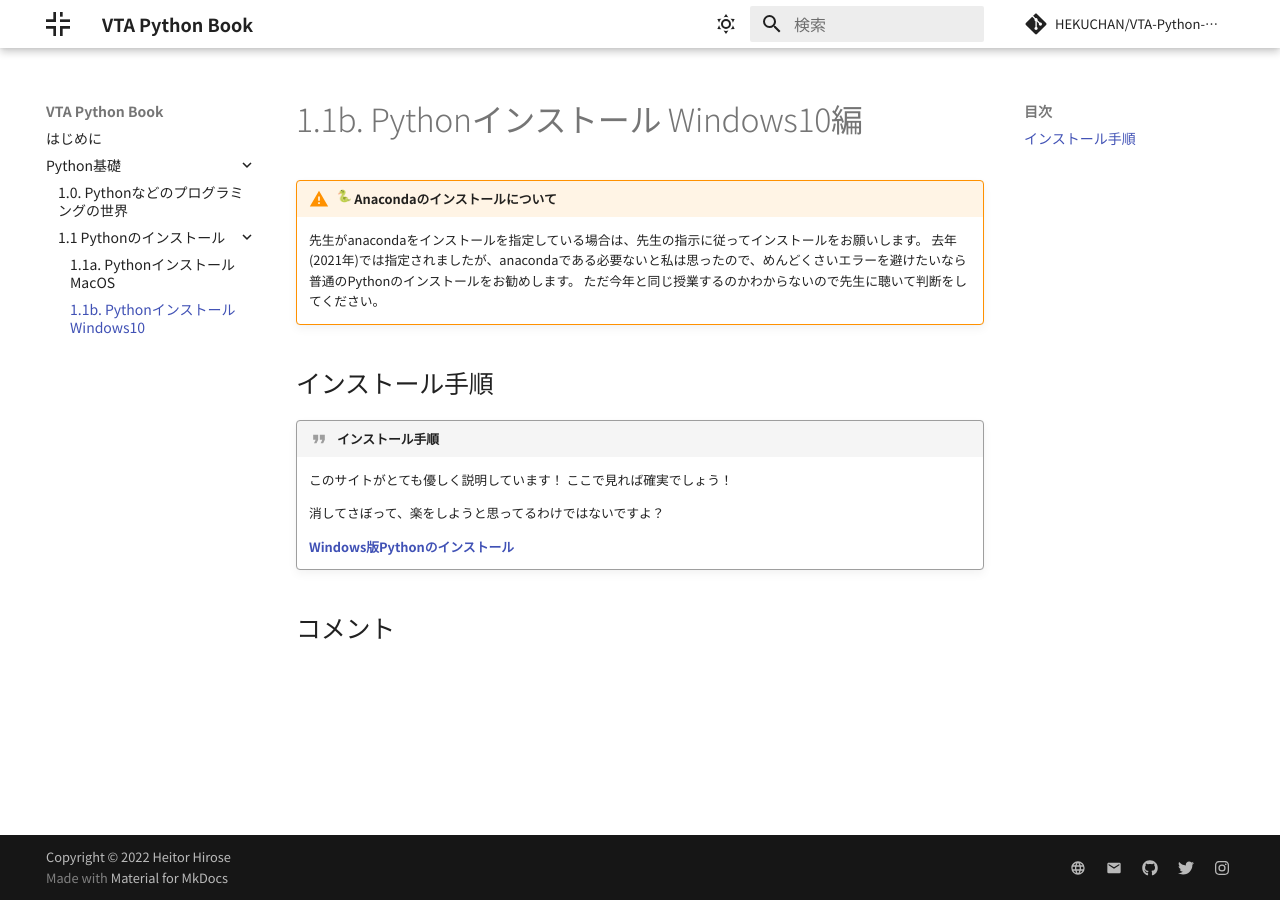
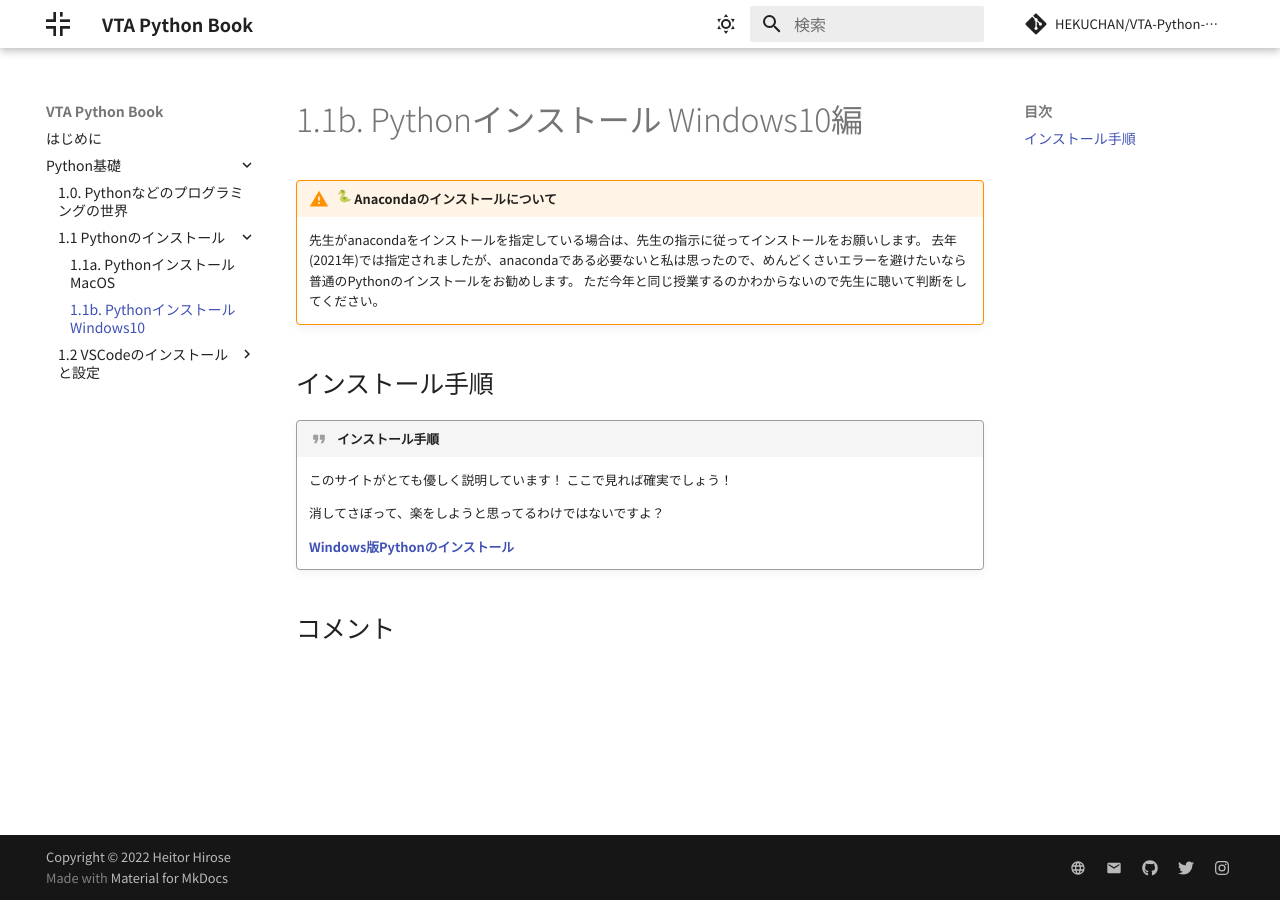
Before and after one commit to HEKUCHAN/VTA-Book, an MkDocs documentation site: the page built from docs/chapter-1/1.1b-windows-install.md, in a window 1280 px wide. Built offline with MkDocs 1.6.1 and Material for MkDocs 9.7.7, drawn with Linux system fonts in a browser that asks for light colours; emoji names are drawn with the system emoji font; comment, search, counter and statistics services are not loaded.

Commit message:
new pages

```diff
--- a/mkdocs.yml
+++ b/mkdocs.yml
@@ -101,3 +101,7 @@
       - 1.1 Pythonのインストール:
         - 1.1a. Pythonインストール MacOS: chapter-1/1.1a-macos-install.md
         - 1.1b. Pythonインストール Windows10: chapter-1/1.1b-windows-install.md
+      - 1.2 VSCodeのインストールと設定:
+        - 1.2.0 VSCodeとは？: chapter-1/1.2.0-what-VSCode.md
+        - 1.2.1 VSCodeのインストール: chapter-1/1.2.1-install-VSCode.md
+        - 1.2.2 VSCodeの設定: chapter-1/1.2.2-setup-VSCode.md
```
Also changed, not shown: docs/chapter-1/1.2.0-what-VSCode.md (added), docs/chapter-1/1.2.1-install-VSCode.md (added), docs/chapter-1/1.2.2-setup-VSCode.md (added).
